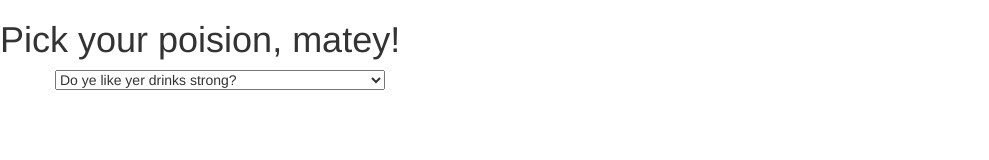
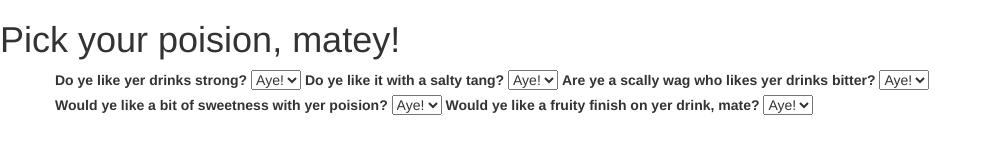
Before and after one commit to patrickford/pirateBartender, a plain HTML site: page index.html in a window 1280 px wide. Shown: the whole page, without its empty margins (0-989 px from the left). Drawn offline with nearby package versions, Linux system fonts and the light colour scheme.

Commit message:
add all questions

```diff
--- a/index.html
+++ b/index.html
@@ -19,12 +19,30 @@
 		<div class="container">
   			<div class="row">
   				<div class="form-group">
+  					<label value="strong">Do ye like yer drinks strong?</label>
   					<select id="drinkPreference">
-  				<option value="strong">Do ye like yer drinks strong?</option>
-  				<option value="salty">Do ye like it with a salty tang?</option>
-  				<option value="bitter">Are ye a scally wag who likes yer drinks bitter?</option>
-  				<option value="sweet">Would ye like a bit of sweetness with yer poision?</option>
-  				<option value="fruit">Would ye like a fruity finish on yer drink, mate?</option>
+  						<option>Aye!</option>
+  						<option>Nay</option>
+  					</select>
+  					<label value="salty">Do ye like it with a salty tang?</label>
+  					<select>
+  						<option>Aye!</option>
+  						<option>Nay</option>
+  					</select>
+  					<label value="bitter">Are ye a scally wag who likes yer drinks bitter?</label>
+  					<select>
+  						<option>Aye!</option>
+  						<option>Nay</option>
+  					</select>
+  					<label value="sweet">Would ye like a bit of sweetness with yer poision?</label>
+  					<select>
+  						<option>Aye!</option>
+  						<option>Nay</option>
+  					</select>
+  					<label value="fruit">Would ye like a fruity finish on yer drink, mate?</label>
+  					<select>
+  						<option>Aye!</option>
+  						<option>Nay</option>
   					</select>
   				</div>
   			</div>
```
Lines whose indentation alone changed are shown as unchanged.
